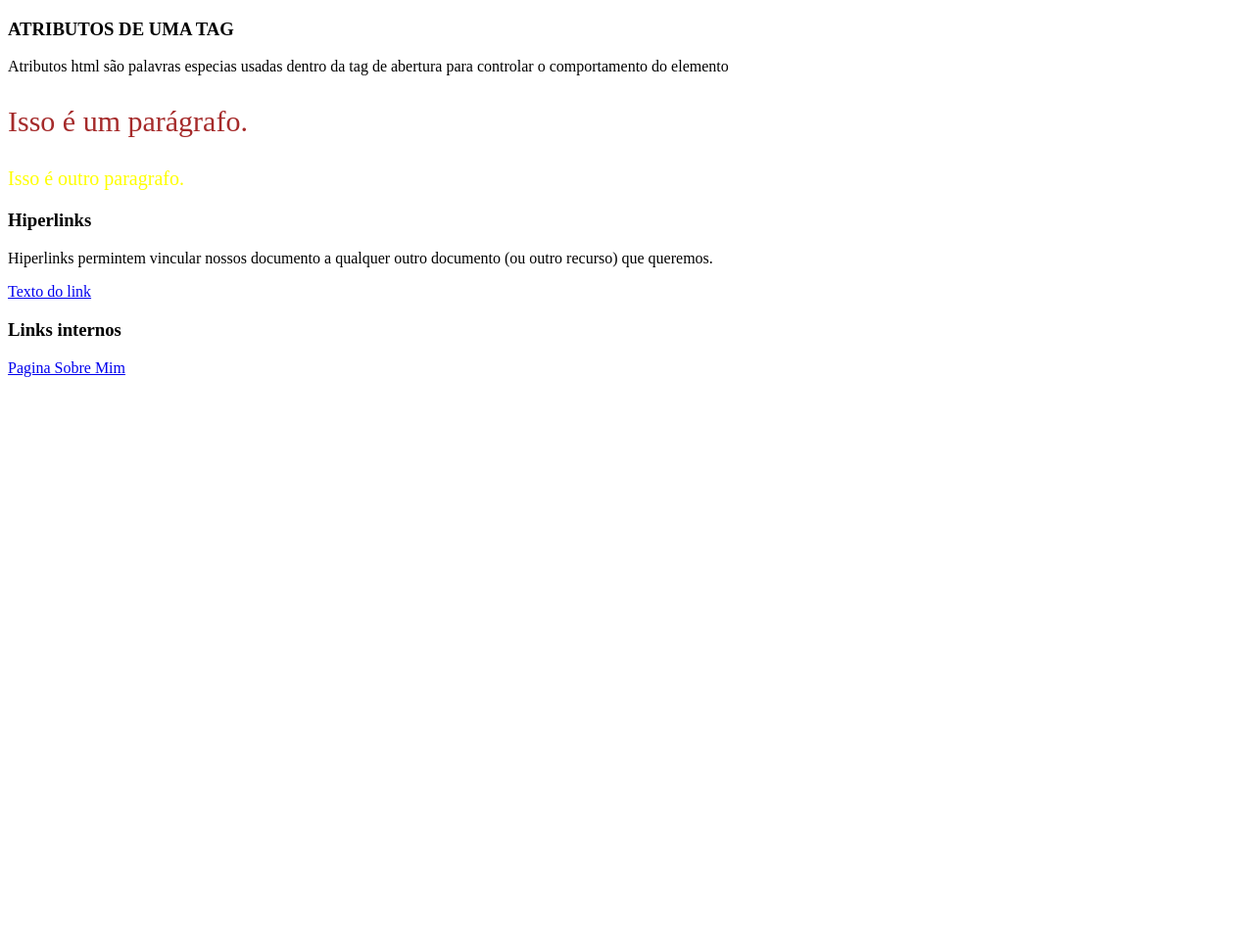
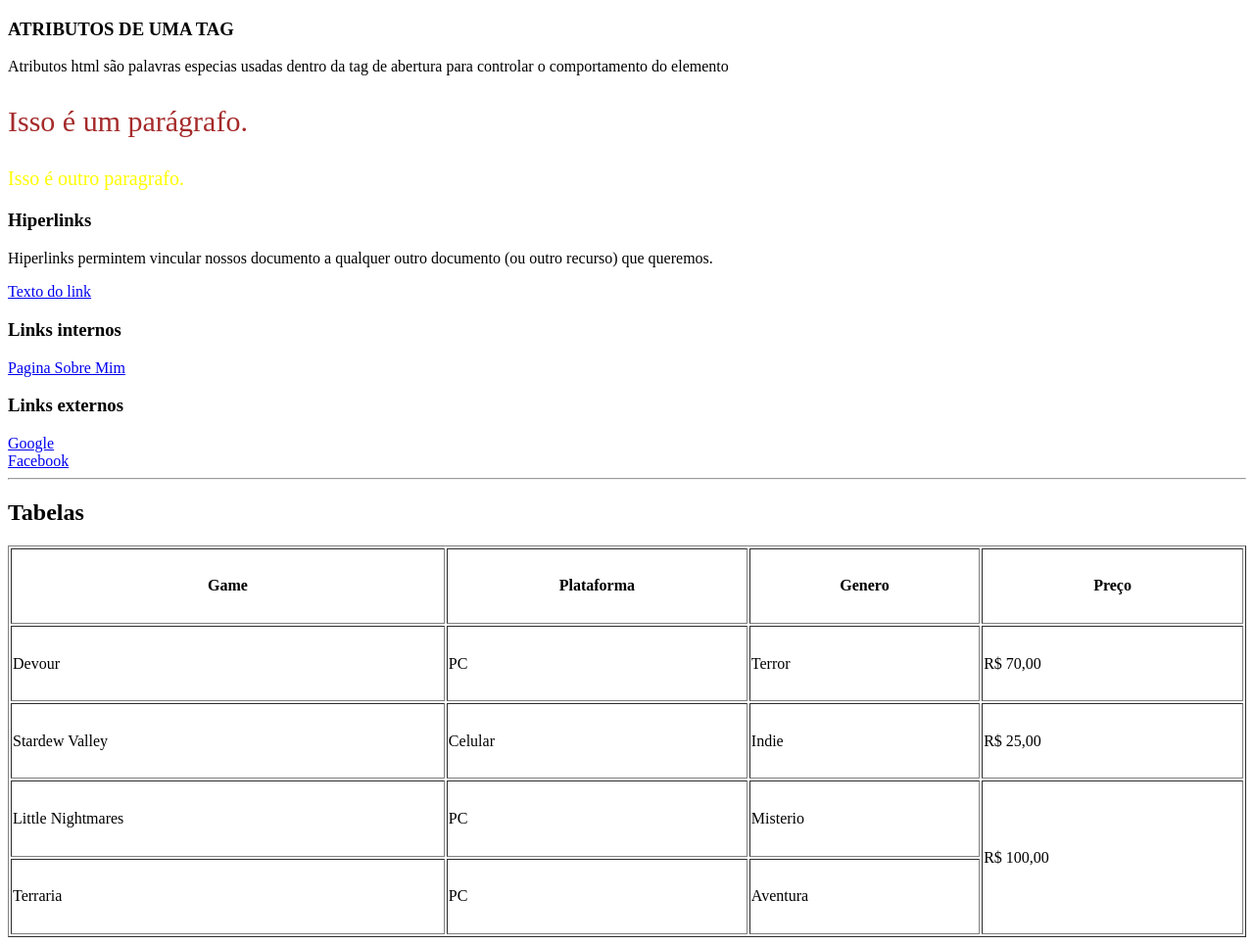
Before and after one commit to JuliaAmara/curso-web-, a plain HTML site: page Unit02/index.html in a window 1280 px wide. Shown: the whole page at 98% size. Before the commit the page ends 800 px from the top, so only its background shows below. Drawn offline with Linux system fonts and the light colour scheme.

Commit message:
Finalizando Unit02

```diff
--- a/Unit02/index.html
+++ b/Unit02/index.html
@@ -21,10 +21,69 @@
 
 </p>
 <a href="url">Texto do link</a>
+
 <h3>Links internos </h3>
 
 <a href="about.html">Pagina Sobre Mim</a>
 
+<h3>Links externos</h3>
+<a href="https://google.com">Google</a><br>
+
+<a href="https://facebook.com">Facebook</a>
+
+<hr>
+<h2>Tabelas</h2>
+<table border="1"  height="400px"  width="100%">
+
+
+<tr>
+<th>Game</th>
+<th>Plataforma</th>
+<th>Genero </th>
+<th>Preço</th>
+<tr>
+    <td>Devour</td>
+    <td>PC</td>
+    <td>Terror</td>
+    <td>R$ 70,00</td>
+
+
+</tr>
+<tr>
+<td>Stardew Valley </td>
+<td>Celular </td>
+<td>Indie  </td>
+<td>R$ 25,00</td>
+
+
+
+
+</tr>
+
+<tr>
+    <td>Little Nightmares</td>
+    <td>PC</td>
+    <td>Misterio</td>
+    <td rowspan="2">R$ 100,00</td>
+
+
+</tr>
+<tr>
+    <td>Terraria</td>
+    <td>PC</td>
+    <td>Aventura</td>
+
+
+
+</tr>
+
+
+
+</tr>
+
+</table>
+
+
 
 </body>
 </html>
```
Also changed, not shown: Unit03/index.html (added, +13 -0 lines).
